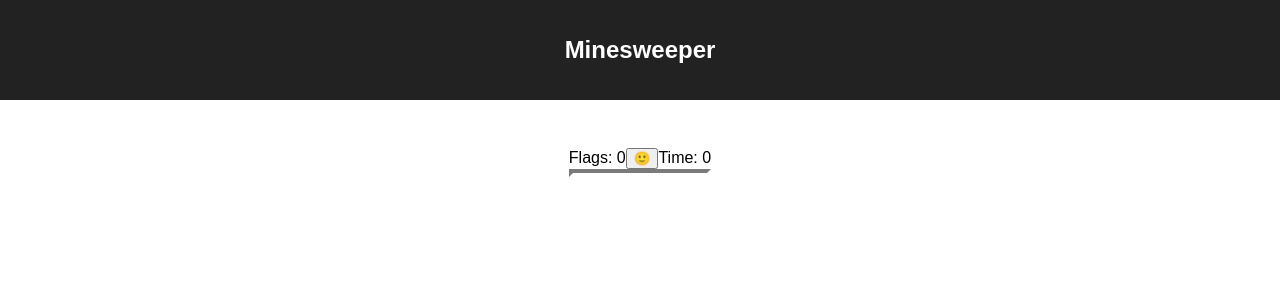
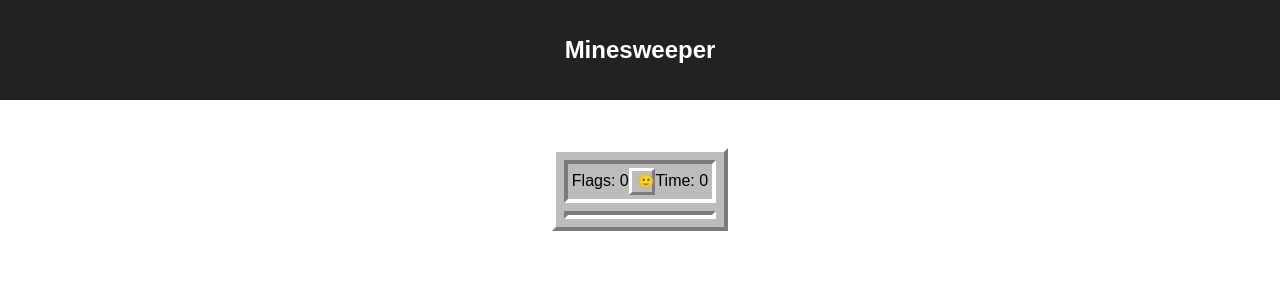
Before and after one commit to kguinto/pinesweeper, a React (Create React App) app: page / in a window 1280 px wide. Shown: the top 300 px of the page. Built offline with nearby package versions, Linux system fonts and the light colour scheme.

Commit message:
Added css for board frame and smiley button

```diff
--- a/src/components/App.css
+++ b/src/components/App.css
@@ -15,3 +15,44 @@
 .app-intro {
   font-size: large;
 }
+
+.board-frame {
+  border-bottom: 0.25em solid #7b7b7b;
+  border-right: 0.25em solid #7b7b7b;
+  border-left: 0.25em solid white;
+  border-top: 0.25em solid white;
+
+  padding: 0.5em;
+  background-color: #bcbcbc;
+}
+
+.board-frame .board-header {
+  border-top: 0.25em solid #7b7b7b;
+  border-left: 0.25em solid #7b7b7b;
+  border-right: 0.25em solid white;
+  border-bottom: 0.25em solid white;
+  margin-bottom: 0.5em;
+  padding: 0.25em;
+}
+
+.smiley-button {
+  border-bottom: 0.25em solid #7b7b7b;
+  border-right: 0.25em solid #7b7b7b;
+  border-left: 0.25em solid white;
+  border-top: 0.25em solid white;
+
+  background-color: #bcbcbc;
+  height: 2em;
+  width: 2em;
+}
+
+.smiley-button:active {
+  border-top: 0.25em solid #7b7b7b;
+  border-left: 0.25em solid #7b7b7b;
+  border-right: 0.25em solid white;
+  border-bottom: 0.25em solid white;
+
+  background-color: #bcbcbc;
+  height: 2em;
+  width: 2em;
+}
```
